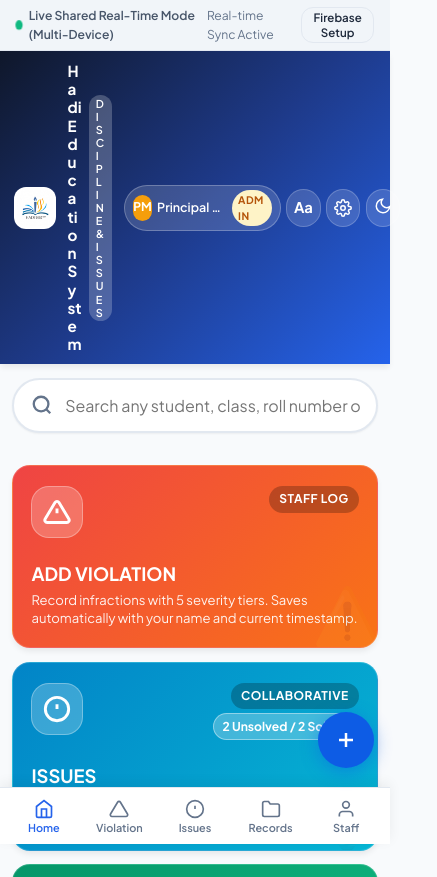
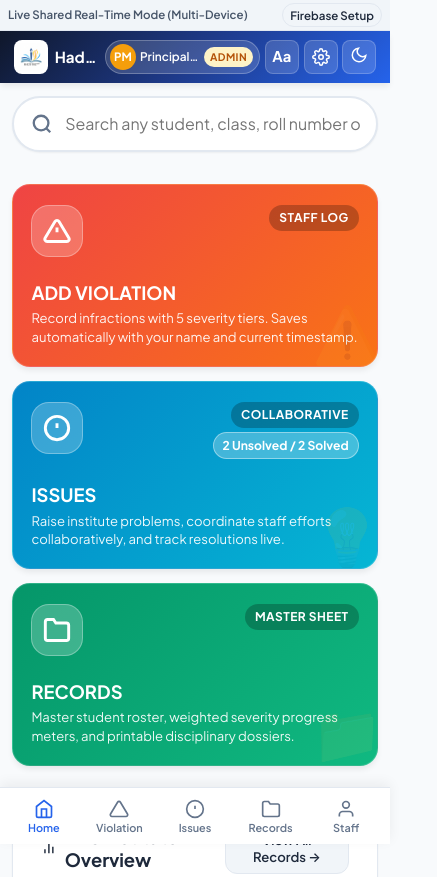
Before and after one commit to muhammadkazim-maker/HES, a plain HTML site: page discipline.html in a window 390 px wide. Shown: the top 877 px of the page, 437 px wide, since content can reach past the window. Drawn offline with Linux system fonts and the light colour scheme; a web font is replaced by a local one.

Commit message:
Fix mobile header vertical squeeze, sync bar, remove home fab, clean mobile layout

```diff
--- a/assets/css/discipline.css
+++ b/assets/css/discipline.css
@@ -2371,9 +2371,16 @@ input:focus, select:focus, textarea:focus {
    MOBILE-FIRST MEDIA QUERIES & RESPONSIVE FOUNDATION (360px - 768px)
    ========================================================================== */
 
-/* Universal text wrapping & safe-area handling */
-body, h1, h2, h3, h4, h5, h6, p, span, div, a {
-  overflow-wrap: anywhere;
+/* Controlled text-wrapping for user-generated content */
+.data-table td,
+.issue-card,
+.card-desc-text,
+.card-title-text,
+.timeline-note,
+.efforts-timeline,
+.profile-meta-chips,
+.violation-details-box {
+  overflow-wrap: break-word;
   word-break: break-word;
 }
 
@@ -2434,48 +2441,109 @@ body.modal-open {
     max-width: 100% !important;
   }
 
-  /* 1. Header: Compact & Clean */
+  /* 1. Header & Live Sync Bar: Compact, Sleek & Single-line */
+  .sync-status-bar {
+    padding: 3px 8px !important;
+    font-size: 0.72rem !important;
+    flex-wrap: nowrap !important;
+    gap: 0.35rem !important;
+  }
+  .sync-status-indicator {
+    white-space: nowrap !important;
+    overflow: hidden !important;
+    text-overflow: ellipsis !important;
+    font-size: 0.72rem !important;
+  }
+  .sync-status-bar > div > span:not(#sync-mode-text) {
+    display: none !important;
+  }
   .app-header {
-    padding: 0.65rem 0.85rem !important;
-    padding-top: max(0.65rem, env(safe-area-inset-top, 0px)) !important;
-  }
-  .app-header-inner {
+    padding: 0.55rem 0.85rem !important;
+    padding-top: max(0.55rem, env(safe-area-inset-top, 0px)) !important;
+    width: 100% !important;
+  }
+  .header-container {
+    display: flex !important;
+    align-items: center !important;
+    justify-content: space-between !important;
     gap: 0.5rem !important;
-  }
-  .school-logo {
-    width: 36px !important;
-    height: 36px !important;
+    width: 100% !important;
+    max-width: 100% !important;
+    flex-wrap: nowrap !important;
+  }
+  .header-brand {
+    display: flex !important;
+    align-items: center !important;
+    gap: 0.45rem !important;
+    flex-shrink: 1 !important;
+    min-width: 0 !important;
+    text-decoration: none !important;
+  }
+  .header-logo {
+    width: 34px !important;
+    height: 34px !important;
+    border-radius: 8px !important;
+    flex-shrink: 0 !important;
+  }
+  .brand-text {
+    min-width: 0 !important;
+    flex-shrink: 1 !important;
+    overflow: hidden !important;
   }
   .brand-text h1 {
     font-size: 0.95rem !important;
     line-height: 1.2 !important;
+    margin: 0 !important;
+    white-space: nowrap !important;
+    overflow: hidden !important;
+    text-overflow: ellipsis !important;
+    display: flex !important;
+    align-items: center !important;
+    gap: 0.35rem !important;
+  }
+  .brand-text h1 span:first-child {
+    white-space: nowrap !important;
+    overflow: hidden !important;
+    text-overflow: ellipsis !important;
+    font-weight: 700 !important;
+  }
+  .brand-text .brand-tag,
+  .brand-text .badge {
+    display: none !important; /* Hide secondary tag on mobile to prevent overflow */
   }
   .brand-text p {
     display: none !important;
   }
   .header-actions {
-    gap: 0.35rem !important;
-  }
-  .icon-btn {
-    width: 38px !important;
-    height: 38px !important;
-    font-size: 1rem !important;
+    display: flex !important;
+    align-items: center !important;
+    gap: 0.3rem !important;
+    flex-shrink: 0 !important;
   }
   .member-chip {
-    padding: 4px 8px !important;
-    font-size: 0.78rem !important;
-    gap: 5px !important;
+    padding: 3px 6px 3px 4px !important;
+    font-size: 0.74rem !important;
+    gap: 4px !important;
+    flex-shrink: 0 !important;
+    border-radius: 9999px !important;
   }
   .member-avatar {
     width: 26px !important;
     height: 26px !important;
-    font-size: 0.75rem !important;
+    font-size: 0.72rem !important;
   }
   .member-name-text {
-    max-width: 70px !important;
+    max-width: 60px !important;
     white-space: nowrap !important;
     overflow: hidden !important;
     text-overflow: ellipsis !important;
+  }
+  .header-actions .icon-btn {
+    width: 34px !important;
+    height: 34px !important;
+    font-size: 0.95rem !important;
+    flex-shrink: 0 !important;
+    border-radius: 8px !important;
   }
 
   /* 2. Three Main Boxes: Full-width, Tidy Stack */
@@ -2555,26 +2623,9 @@ body.modal-open {
     gap: 2px !important;
   }
 
-  /* 5. Floating Action Button (FAB) */
+  /* 5. Floating Action Button (Clean inline buttons preferred on mobile) */
   .fab-add-issue {
-    display: flex !important;
-    align-items: center !important;
-    justify-content: center !important;
-    position: fixed !important;
-    bottom: calc(4.75rem + env(safe-area-inset-bottom, 0px)) !important;
-    right: 1rem !important;
-    width: 56px !important;
-    height: 56px !important;
-    border-radius: 9999px !important;
-    background: #0D5CE5 !important;
-    color: #FFFFFF !important;
-    box-shadow: 0 4px 18px rgba(13, 92, 229, 0.45) !important;
-    z-index: 85 !important;
-    border: none !important;
-    cursor: pointer !important;
-  }
-  .fab-add-issue:active {
-    transform: scale(0.92) !important;
+    display: none !important;
   }
 
   /* 6. Modals as Bottom Sheets */
@@ -2710,7 +2761,20 @@ body.modal-open {
     width: 100% !important;
   }
   .issue-add-btn {
-    display: none !important; /* Replaced by FAB on mobile */
+    display: flex !important;
+    align-items: center !important;
+    justify-content: center !important;
+    width: 100% !important;
+    min-height: 44px !important;
+    font-size: 0.9rem !important;
+    font-weight: 600 !important;
+    border-radius: 9999px !important;
+    gap: 0.4rem !important;
+    background: #0D5CE5 !important;
+    color: #FFFFFF !important;
+  }
+  .fab-add-issue {
+    display: none !important;
   }
 
   /* Issue Cards */
--- a/assets/js/discipline-app.js
+++ b/assets/js/discipline-app.js
@@ -2709,7 +2709,7 @@
   // Service Worker
   if ('serviceWorker' in navigator) {
     window.addEventListener('load', () => {
-      navigator.serviceWorker.register('./discipline-sw.js?v=v14mobile')
+      navigator.serviceWorker.register('./discipline-sw.js?v=v15mobilefix')
         .catch(err => console.log('SW registration error:', err));
     });
   }
--- a/discipline.html
+++ b/discipline.html
@@ -20,7 +20,7 @@
   <link href="https://fonts.googleapis.com/css2?family=Amiri:wght@400;700&family=Noto+Nastaliq+Urdu:wght@400;700&family=Plus+Jakarta+Sans:ital,wght@0,300;0,400;0,500;0,600;0,700;0,800;1,400&family=Outfit:wght@400;500;600;700&family=DM+Sans:ital,opsz,wght@0,9..40,400;0,9..40,500;0,9..40,600;0,9..40,700;1,9..40,400&family=Inter:wght@400;500;600;700&display=swap" rel="stylesheet">
 
   <!-- Stylesheet -->
-  <link rel="stylesheet" href="assets/css/discipline.css?v=v14mobile">
+  <link rel="stylesheet" href="assets/css/discipline.css?v=v15mobilefix">
 </head>
 <body>
 
@@ -242,11 +242,6 @@
       </button>
     </div>
   </nav>
-
-  <!-- Mobile Floating Action Button (FAB) for "+ Add Issue" -->
-  <button id="fab-add-issue" class="fab-add-issue" title="Add New Issue" aria-label="Add New Issue">
-    <svg width="24" height="24" viewBox="0 0 24 24" fill="none" stroke="currentColor" stroke-width="2.5"><line x1="12" y1="5" x2="12" y2="19"></line><line x1="5" y1="12" x2="19" y2="12"></line></svg>
-  </button>
 
   <!-- ==========================================================================
        MODAL 1: ADD VIOLATION
@@ -891,8 +886,8 @@
   <div id="toast-container" class="toast-container"></div>
 
   <!-- Scripts: Firebase Config, Auth System & Collaborative Application -->
-  <script src="assets/js/firebase-config.js?v=v14mobile"></script>
-  <script src="assets/js/discipline-auth.js?v=v14mobile"></script>
-  <script src="assets/js/discipline-app.js?v=v14mobile"></script>
+  <script src="assets/js/firebase-config.js?v=v15mobilefix"></script>
+  <script src="assets/js/discipline-auth.js?v=v15mobilefix"></script>
+  <script src="assets/js/discipline-app.js?v=v15mobilefix"></script>
 </body>
 </html>
```
Also changed, not shown: discipline-sw.js (+4 -4 lines), issues.html (+4 -9 lines).
